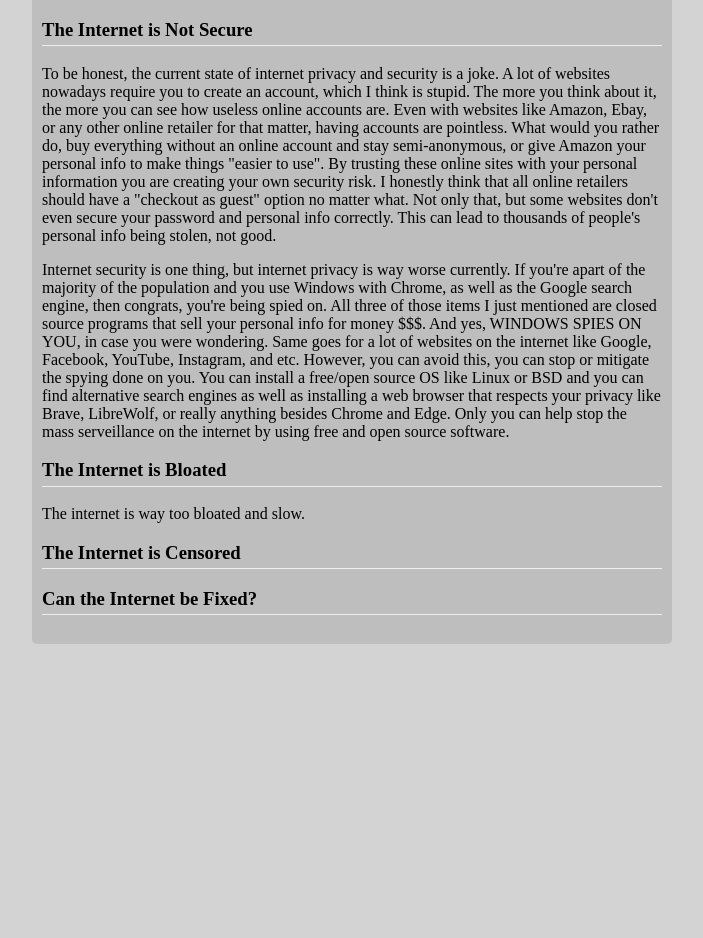
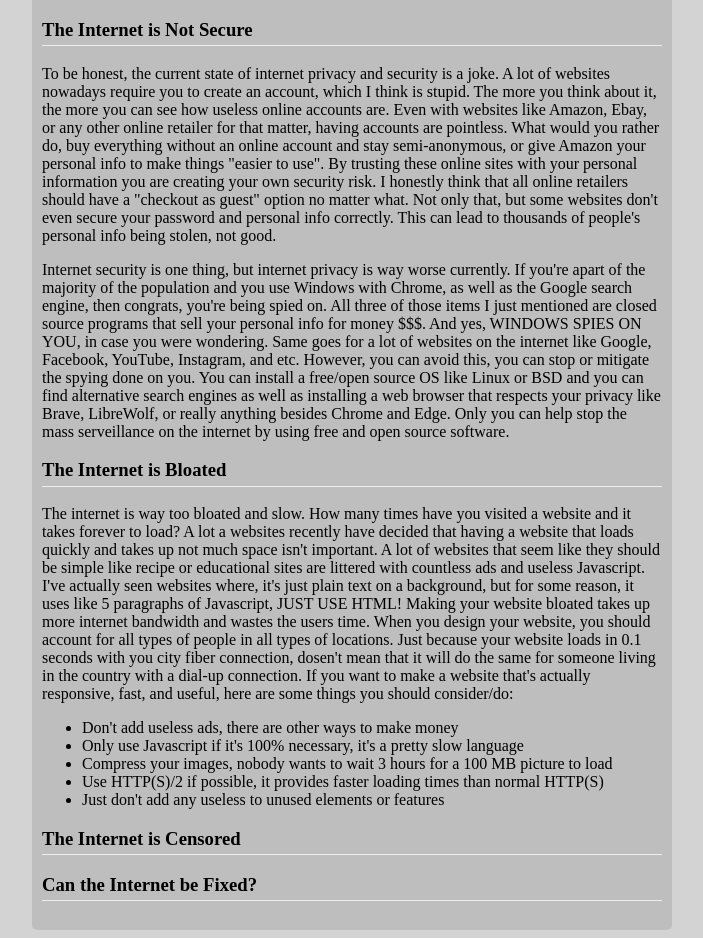
Before and after one commit to ncvfg234560/website, a plain HTML site: page internet.html in a window 1280 px wide. Shown: the part 97-1035 px from the top of the page, without its empty margins (288-991 px from the left). Before the commit the page ends 800 px from the top, so only its background shows below. Drawn offline with Linux system fonts and the light colour scheme.

Commit message:
Added bloated internet

```diff
--- a/internet.html
+++ b/internet.html
@@ -24,8 +24,22 @@
 		a web browser that respects your privacy like Brave, LibreWolf, or really anything besides Chrome and Edge. Only you can help stop the mass
 		serveillance on the internet by using free and open source software.</p>
 		<h3>The Internet is Bloated</h3>
-		<p>The internet is way too bloated and slow.</p>
+		<p>The internet is way too bloated and slow. How many times have you visited a website and it takes forever to load? A lot a websites recently have
+		decided that having a website that loads quickly and takes up not much space isn't important. A lot of websites that seem like they should be simple
+		like recipe or educational sites are littered with countless ads and useless Javascript. I've actually seen websites where, it's just plain text on
+		a background, but for some reason, it uses like 5 paragraphs of Javascript, JUST USE HTML! Making your website bloated takes up more internet bandwidth
+		and wastes the users time. When you design your website, you should account for all types of people in all types of locations. Just because your website
+		loads in 0.1 seconds with you city fiber connection, dosen't mean that it will do the same for someone living in the country with a dial-up connection.
+		If you want to make a website that's actually responsive, fast, and useful, here are some things you should consider/do:</p>
+		<ul>
+			<li>Don't add useless ads, there are other ways to make money</li>
+			<li>Only use Javascript if it's 100% necessary, it's a pretty slow language</li>
+			<li>Compress your images, nobody wants to wait 3 hours for a 100 MB picture to load</li>
+			<li>Use HTTP(S)/2 if possible, it provides faster loading times than normal HTTP(S)</li>
+			<li>Just don't add any useless to unused elements or features</li>
+		</ul>
 		<h3>The Internet is Censored</h3>
+		<p></p>
 		<h3>Can the Internet be Fixed?</h3>
         </body>
 </html>
```
